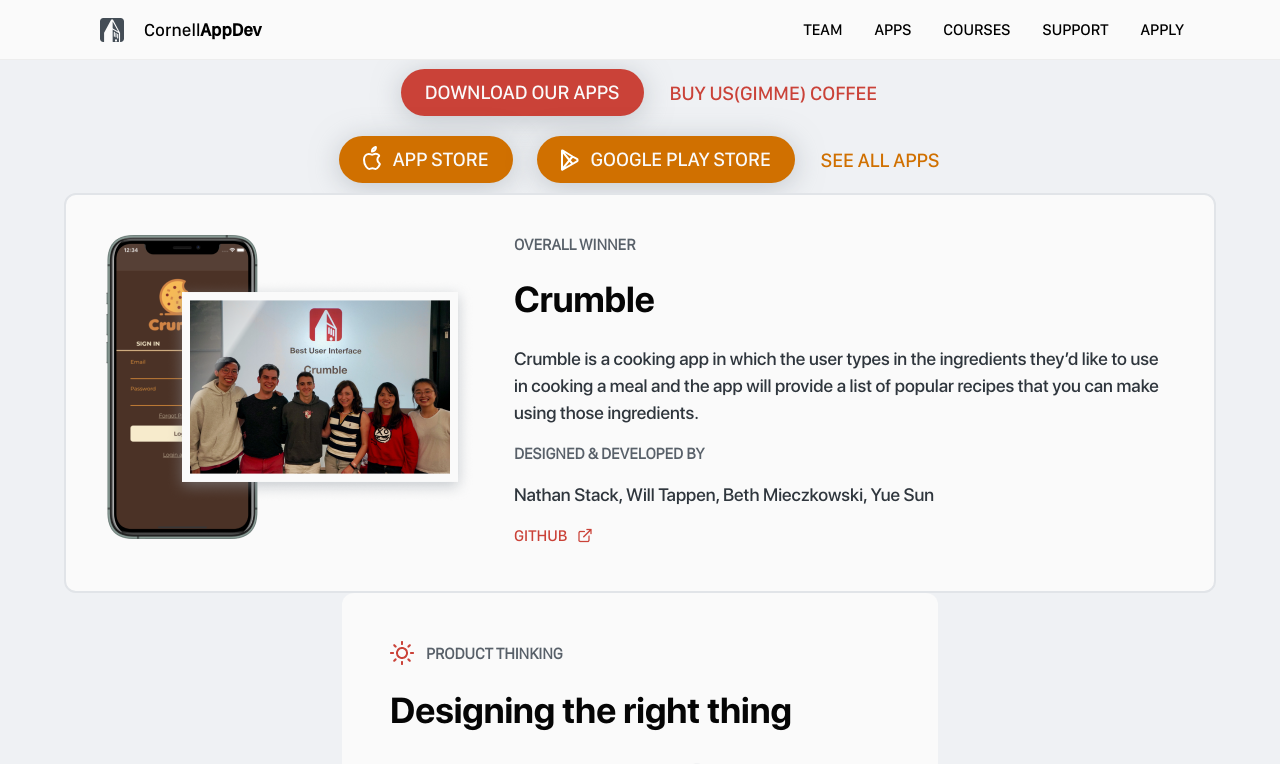
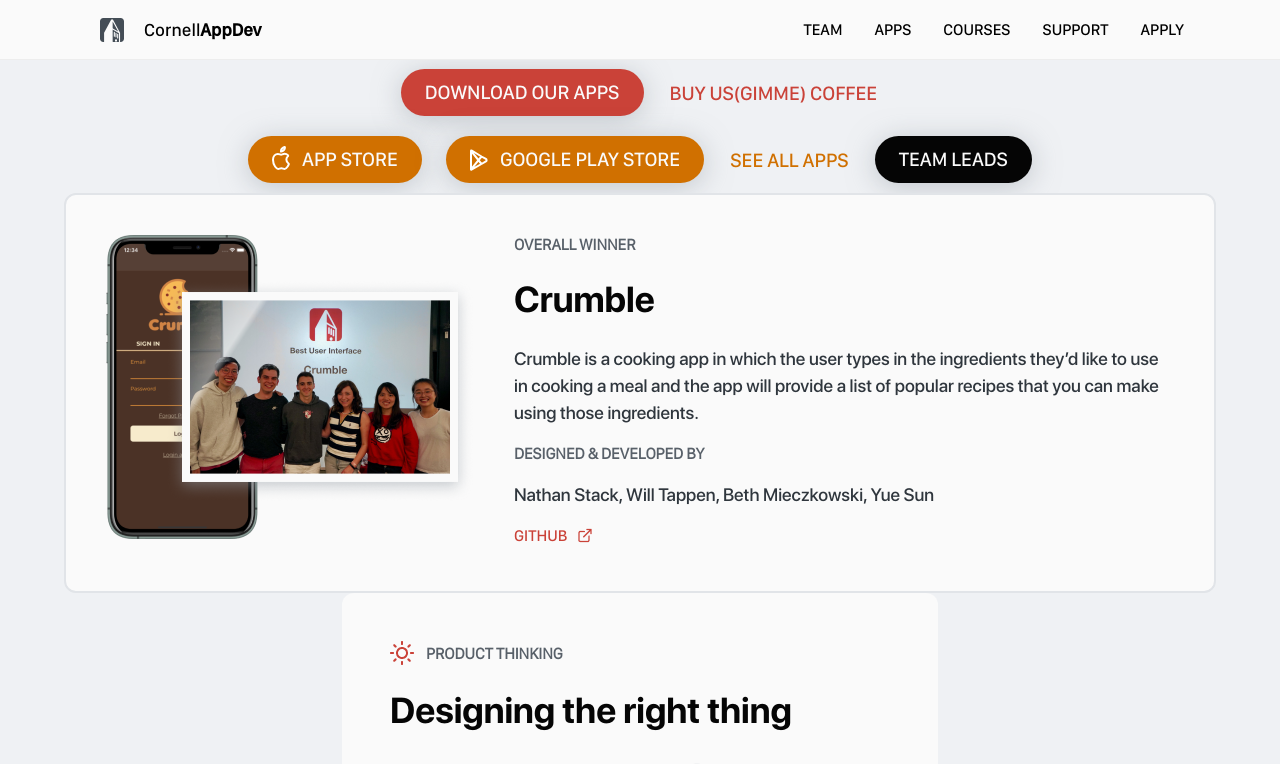
Before and after one commit to cuappdev/appdev-website, a React (Create React App) app: page / in a window 1280 px wide. Shown: the top 764 px of the page. Built offline with nearby package versions, Linux system fonts and the light colour scheme; a web font is replaced by a local one.

Commit message:
blackwhite button

```diff
--- a/src/Components/Button.js
+++ b/src/Components/Button.js
@@ -1,8 +1,8 @@
 import React from "react";
 
 import "./css/Button.css";
-import Apple from "../Assets/Apple"
-import GooglePlay from "../Assets/GooglePlay"
+import Apple from "../Assets/Apple";
+import GooglePlay from "../Assets/GooglePlay";
 
 export default class Button extends React.Component {
   /**
@@ -38,18 +38,18 @@
                 this.toggleSelected();
                 if (this.props.onClick) this.props.onClick();
               }
+            : type === "bw"
+            ? () => {
+                this.toggleSelected();
+                if (this.props.onClick) this.props.onClick();
+              }
             : this.props.onClick
         }
         style={{
           fontSize: this.props.size ? this.props.size : "",
           background:
-                        type === "primary" && this.props.color
-                            ? this.props.color
-                            : "",
-                    color:
-                        type !== "primary" && this.props.color
-                            ? this.props.color
-                            : "",
+            type === "primary" && this.props.color ? this.props.color : "",
+          color: type !== "primary" && this.props.color ? this.props.color : "",
         }}
       >
         {this.props.icon === "Apple" && <Apple />}
--- a/src/Components/css/Button.css
+++ b/src/Components/css/Button.css
@@ -1,11 +1,11 @@
 .button.primary {
-  cursor:pointer;
+  cursor: pointer;
   display: flex;
   flex-direction: row;
   align-items: center;
   padding: 12px 24px;
   border-radius: 100px;
-  border: 0px solid #CA4238;
+  border: 0px solid #ca4238;
   background-color: transparent;
   text-transform: uppercase;
   font-size: 20px;
@@ -13,12 +13,12 @@
   line-height: 23px;
   box-shadow: 0px 4px 28px rgba(149, 157, 165, 0.5);
   margin: 0px 12px;
-  background: #CA4238;
-  color: #FAFAFA;
+  background: #ca4238;
+  color: #fafafa;
 }
 
 .button.primary:hover {
-  filter:saturate(70%)
+  filter: saturate(70%);
 }
 
 .button.secondary:hover {
@@ -26,7 +26,7 @@
 }
 
 .button.secondary {
-  cursor:pointer;
+  cursor: pointer;
   display: flex;
   flex-direction: row;
   align-items: center;
@@ -37,14 +37,14 @@
   font-size: 20px;
   line-height: 24px;
   text-transform: uppercase;
-  color: #CA4238;
+  color: #ca4238;
   background: none;
-  border:none;
+  border: none;
   margin: 0px 8px;
 }
 
 .button.nav {
-  cursor:pointer;
+  cursor: pointer;
   position: static;
   padding: 8px 16px;
   font-family: "SF Compact Display Medium";
@@ -60,10 +60,35 @@
 }
 
 .button.nav.selected {
-  background: #FAECEB;
-  color: #CA4238;
+  background: #faeceb;
+  color: #ca4238;
 }
 
 .button.nav:hover {
-  background: #E1E4E8;
+  background: #e1e4e8;
 }
+
+.button.bw {
+  cursor: pointer;
+  display: flex;
+  flex-direction: row;
+  align-items: center;
+  padding: 12px 24px;
+  border-radius: 100px;
+  border: 0px solid #050505;
+  background-color: transparent;
+  text-transform: uppercase;
+  font-size: 20px;
+  font-family: "SF Compact Display Medium";
+  line-height: 23px;
+  font-weight: 500;
+  box-shadow: 0px 4px 28px rgba(149, 157, 165, 0.5);
+  margin: 0px 12px;
+  color: #fafafa;
+  background: #050505;
+}
+.button.bw.selected {
+  background: #d1d5da;
+  opacity: 0.48;
+  color: #050505;
+}
--- a/src/Pages/Home.js
+++ b/src/Pages/Home.js
@@ -62,6 +62,11 @@
             onClick={() => alert("Shhh! Web app in progress")}
             color="#D07000"
           />
+          <Button
+            text="Team Leads"
+            type="bw"
+            onClick={() => alert("Black White")}
+          />
         </div>
         <HackChallengeCard
           award="Overall Winner"
```
Lines whose indentation alone changed are shown as unchanged.
